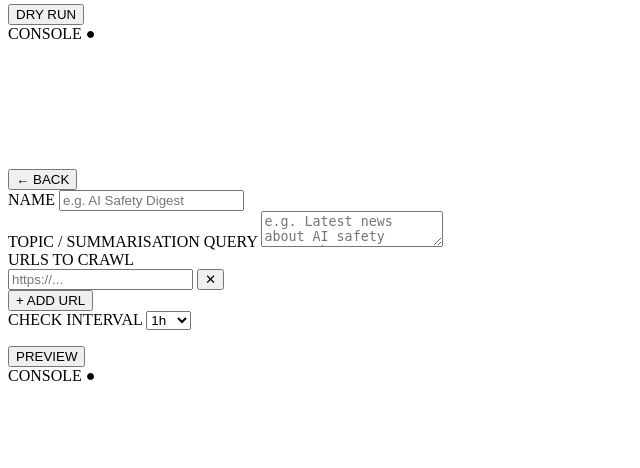
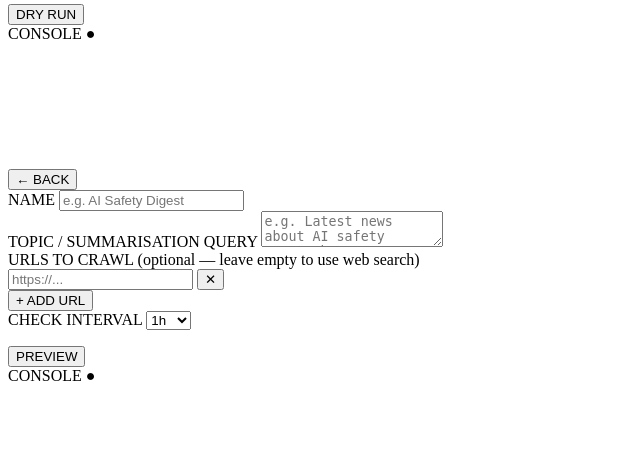
Before and after one commit to juanroldanbrz/signals-app, a FastAPI app: template src/templates/partials/create_modal.html in a window 1280 px wide. Shown: the part 376-844 px from the top of the page, without its empty margins (0-640 px from the left). Run offline with FastAPI, Linux system fonts and the light colour scheme; the template is opened without the code that fills it, so the values that code supplies are empty; parts of the project's set-up code (start-up, migrations or seed data) failed here and were passed over.

Commit message:
fix: URLs to crawl is optional — label clarifies, allow removing all rows

```diff
--- a/src/templates/partials/create_modal.html
+++ b/src/templates/partials/create_modal.html
@@ -180,7 +180,7 @@
                   class="w-full bg-dark-bg border border-dark-border rounded p-2 text-xs font-mono text-gray-200 focus:outline-none focus:border-neon-blue/50 resize-none"></textarea>
               </div>
               <div>
-                <label class="block text-xs text-gray-600 font-mono mb-2">URLS TO CRAWL</label>
+                <label class="block text-xs text-gray-600 font-mono mb-2">URLS TO CRAWL <span class="text-gray-700">(optional — leave empty to use web search)</span></label>
                 <div id="d-url-list" class="space-y-2 mb-2">
                   <div class="flex gap-2">
                     <input type="url" placeholder="https://..." data-url-input
@@ -453,10 +453,7 @@
   };
 
   window.removeUrlRow = function(btn) {
-    const list = document.getElementById('d-url-list');
-    if (list.children.length > 1) {
-      btn.closest('.flex').remove();
-    }
+    btn.closest('.flex').remove();
   };
 
   function digestConsoleLog(msg, cls) {
```
